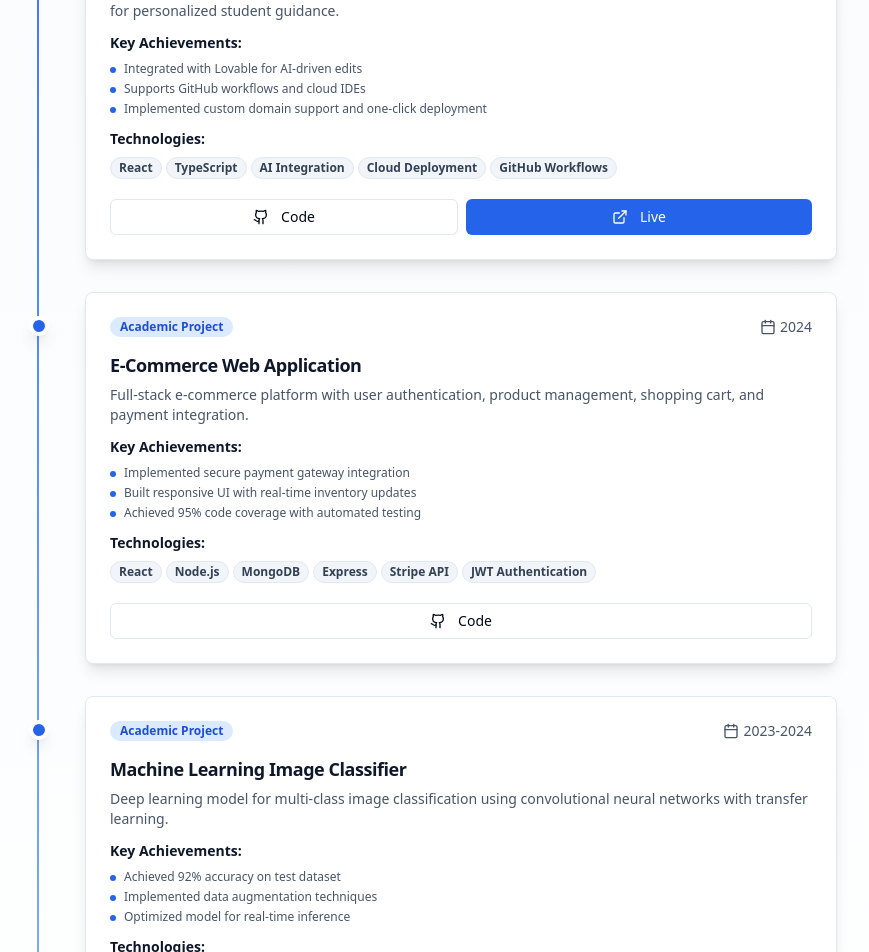
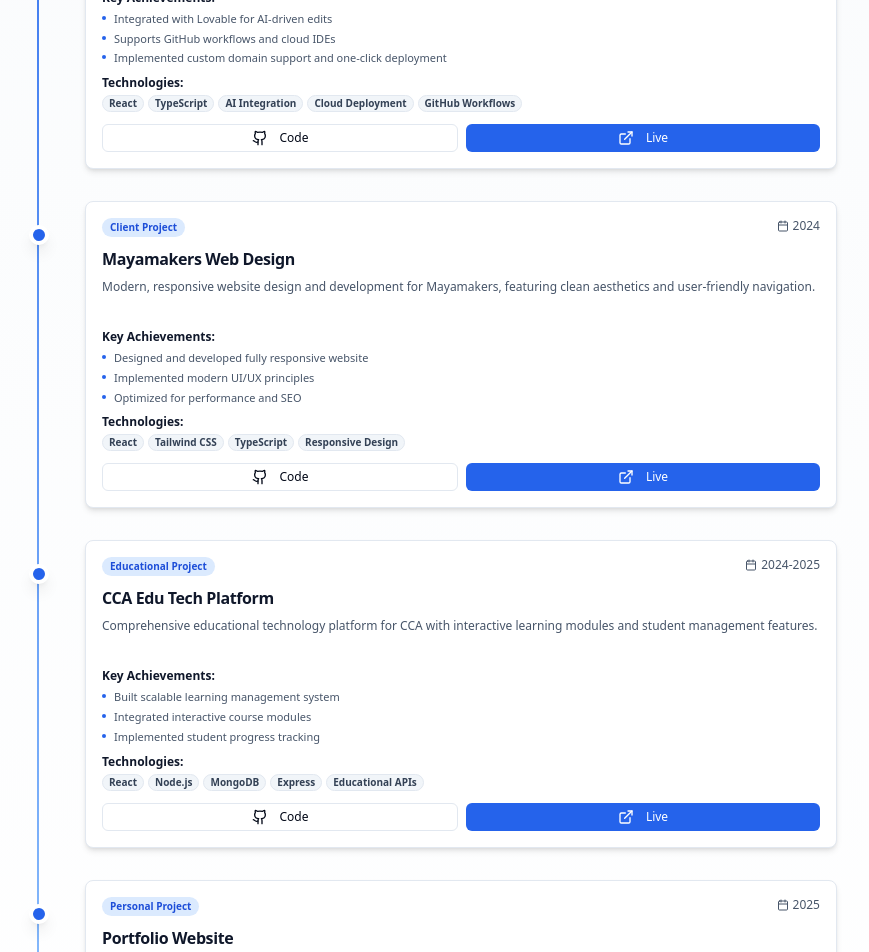
Before and after one commit to bskumar509/bendi-saikumar-bsk-portfolio, a React (Vite) app: page / in a window 1280 px wide. Shown: the part 3440-4392 px from the top of the page, without its empty margins (219-1088 px from the left). Built offline with nearby package versions, Linux system fonts and the light colour scheme.

Commit message:
Refactor: Update work history projects

```diff
--- a/src/components/Projects.tsx
+++ b/src/components/Projects.tsx
@@ -36,46 +36,48 @@ export const Projects = () => {
       status: "In Development"
     },
     {
-      title: "E-Commerce Web Application",
-      company: "Academic Project",
-      description: "Full-stack e-commerce platform with user authentication, product management, shopping cart, and payment integration.",
+      title: "Mayamakers Web Design",
+      company: "Client Project",
+      description: "Modern, responsive website design and development for Mayamakers, featuring clean aesthetics and user-friendly navigation.",
       achievements: [
-        "Implemented secure payment gateway integration",
-        "Built responsive UI with real-time inventory updates",
-        "Achieved 95% code coverage with automated testing"
+        "Designed and developed fully responsive website",
+        "Implemented modern UI/UX principles",
+        "Optimized for performance and SEO"
       ],
-      technologies: ["React", "Node.js", "MongoDB", "Express", "Stripe API", "JWT Authentication"],
-      github: "https://github.com/bskumar509/ecommerce-platform",
+      technologies: ["React", "Tailwind CSS", "TypeScript", "Responsive Design"],
+      github: "https://github.com/bskumar509/mayamakers-website",
+      live: "https://mayamakers.com",
       period: "2024",
       status: "Completed"
     },
     {
-      title: "Machine Learning Image Classifier",
-      company: "Academic Project",
-      description: "Deep learning model for multi-class image classification using convolutional neural networks with transfer learning.",
+      title: "CCA Edu Tech Platform",
+      company: "Educational Project",
+      description: "Comprehensive educational technology platform for CCA with interactive learning modules and student management features.",
       achievements: [
-        "Achieved 92% accuracy on test dataset",
-        "Implemented data augmentation techniques",
-        "Optimized model for real-time inference"
+        "Built scalable learning management system",
+        "Integrated interactive course modules",
+        "Implemented student progress tracking"
       ],
-      technologies: ["Python", "TensorFlow", "Keras", "OpenCV", "NumPy", "Pandas"],
-      github: "https://github.com/bskumar509/ml-image-classifier",
-      period: "2023-2024",
-      status: "Completed"
+      technologies: ["React", "Node.js", "MongoDB", "Express", "Educational APIs"],
+      github: "https://github.com/bskumar509/cca-edutech",
+      live: "https://cca-edutech.web.app",
+      period: "2024-2025",
+      status: "In Development"
     },
     {
-      title: "Task Management System",
+      title: "Portfolio Website",
       company: "Personal Project",
-      description: "Collaborative task management application with real-time updates, team collaboration features, and project tracking.",
+      description: "Modern portfolio website showcasing projects, skills, and professional experience with responsive design and smooth animations.",
       achievements: [
-        "Implemented real-time synchronization using WebSockets",
-        "Built role-based access control system",
-        "Integrated email notifications and reminders"
+        "Created responsive single-page application",
+        "Implemented smooth scroll animations",
+        "Optimized for performance and accessibility"
       ],
-      technologies: ["React", "Firebase", "Material-UI", "WebSockets", "Cloud Functions"],
-      github: "https://github.com/bskumar509/task-manager",
-      live: "https://task-manager-demo.web.app",
-      period: "2023",
+      technologies: ["React", "TypeScript", "Tailwind CSS", "Vite", "Lucide Icons"],
+      github: "https://github.com/bskumar509/portfolio",
+      live: "https://saikumar-portfolio.web.app",
+      period: "2025",
       status: "Completed"
     }
   ];
@@ -101,62 +103,62 @@ export const Projects = () => {
                 <div className="absolute left-6 top-6 w-5 h-5 bg-blue-600 rounded-full border-4 border-white shadow-lg"></div>
 
                 {/* Card */}
-                <Card className="shadow-lg hover:shadow-xl transition-all duration-300 border border-slate-200">
-                  <CardHeader className="pb-3">
-                    <div className="flex justify-between items-start mb-2">
-                      <Badge className="bg-blue-100 text-blue-700 border-0 hover:bg-blue-100">
+                <Card className="shadow-md hover:shadow-lg transition-all duration-300 border border-slate-200">
+                  <CardHeader className="pb-2 p-4">
+                    <div className="flex justify-between items-start mb-1">
+                      <Badge className="bg-blue-100 text-blue-700 border-0 hover:bg-blue-100 text-[10px] px-2 py-0.5">
                         {work.company}
                       </Badge>
-                      <div className="flex items-center text-slate-600 text-sm">
-                        <Calendar className="w-4 h-4 mr-1" />
+                      <div className="flex items-center text-slate-600 text-xs">
+                        <Calendar className="w-3 h-3 mr-1" />
                         {work.period}
                       </div>
                     </div>
 
-                    <CardTitle className="text-lg font-bold text-slate-900 mb-2">
+                    <CardTitle className="text-base font-bold text-slate-900 mb-1">
                       {work.title}
                     </CardTitle>
 
-                    <p className="text-slate-600 text-sm">
+                    <p className="text-slate-600 text-xs leading-relaxed">
                       {work.description}
                     </p>
                   </CardHeader>
 
-                  <CardContent className="pt-0 space-y-3">
+                  <CardContent className="pt-0 p-4 space-y-2">
                     <div>
-                      <h4 className="font-semibold text-slate-900 mb-2 text-sm">Key Achievements:</h4>
-                      <ul className="space-y-1">
+                      <h4 className="font-semibold text-slate-900 mb-1 text-xs">Key Achievements:</h4>
+                      <ul className="space-y-0.5">
                         {work.achievements.map((achievement, idx) => (
-                          <li key={idx} className="flex items-start text-sm">
-                            <div className="w-1.5 h-1.5 bg-blue-600 rounded-full mt-1.5 mr-2 flex-shrink-0"></div>
-                            <span className="text-slate-600 text-xs">{achievement}</span>
+                          <li key={idx} className="flex items-start text-xs">
+                            <div className="w-1 h-1 bg-blue-600 rounded-full mt-1.5 mr-2 flex-shrink-0"></div>
+                            <span className="text-slate-600 text-[11px] leading-relaxed">{achievement}</span>
                           </li>
                         ))}
                       </ul>
                     </div>
 
                     <div>
-                      <h4 className="font-semibold text-slate-900 mb-2 text-sm">Technologies:</h4>
+                      <h4 className="font-semibold text-slate-900 mb-1 text-xs">Technologies:</h4>
                       <div className="flex flex-wrap gap-1">
                         {work.technologies.map((tech, idx) => (
-                          <Badge key={idx} className="text-xs px-2 py-0.5 bg-slate-100 text-slate-700 border border-slate-200">
+                          <Badge key={idx} className="text-[10px] px-1.5 py-0 bg-slate-100 text-slate-700 border border-slate-200">
                             {tech}
                           </Badge>
                         ))}
                       </div>
                     </div>
 
-                    <div className="flex gap-2 pt-2">
-                      <Button asChild size="sm" variant="outline" className="flex-1">
+                    <div className="flex gap-2 pt-1">
+                      <Button asChild size="sm" variant="outline" className="flex-1 h-7 text-xs">
                         <a href={work.github} target="_blank" rel="noopener noreferrer">
-                          <Github className="w-4 h-4 mr-1" />
+                          <Github className="w-3 h-3 mr-1" />
                           Code
                         </a>
                       </Button>
                       {work.live && (
-                        <Button asChild size="sm" className="flex-1 bg-blue-600 hover:bg-blue-700 text-white">
+                        <Button asChild size="sm" className="flex-1 h-7 text-xs bg-blue-600 hover:bg-blue-700 text-white">
                           <a href={work.live} target="_blank" rel="noopener noreferrer">
-                            <ExternalLink className="w-4 h-4 mr-1" />
+                            <ExternalLink className="w-3 h-3 mr-1" />
                             Live
                           </a>
                         </Button>
```
